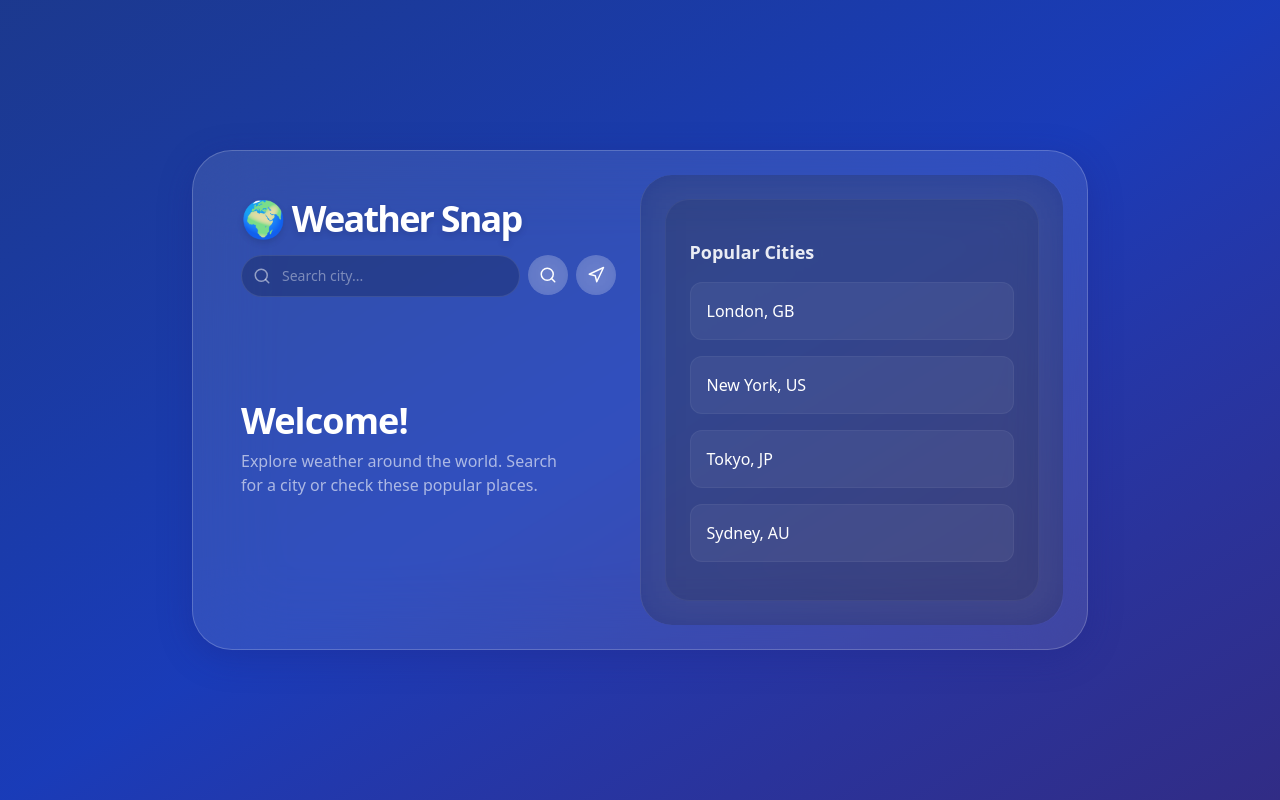
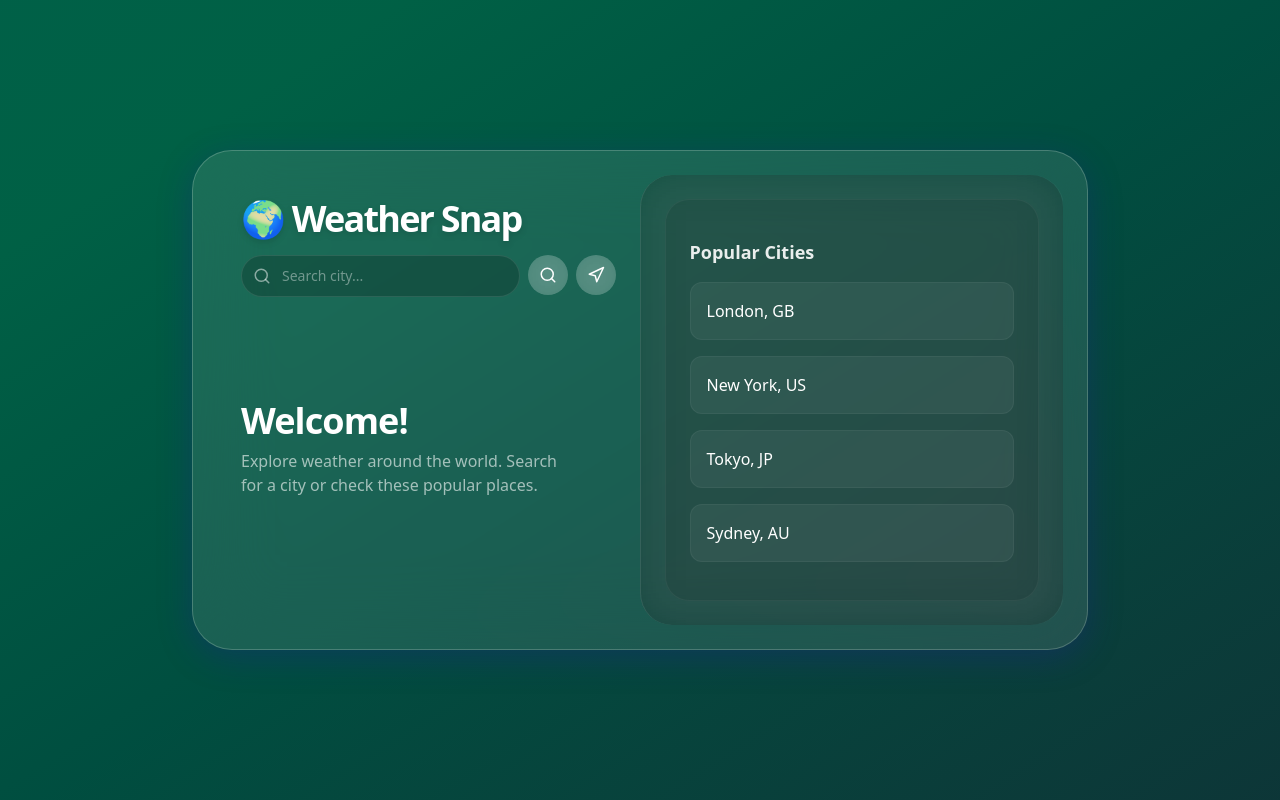
Before and after one commit to Apurba2509/Weather-Snap, a React (Vite) app: page / in a window 1280 px wide. Built offline with nearby package versions, Linux system fonts and the light colour scheme.

Commit message:
feat: Create initial weather application with search, geolocation, dynamic backgrounds, and global styling.

```diff
--- a/src/App.jsx
+++ b/src/App.jsx
@@ -11,11 +11,14 @@ export default function App() {
   const [forecast, setForecast] = useState(null);
   const [error, setError] = useState('');
   const [loading, setLoading] = useState(false);
-  const [bgGradient, setBgGradient] = useState('from-blue-900 via-blue-800 to-indigo-900');
+  const [bgGradient, setBgGradient] = useState('from-teal-800 via-emerald-800 to-slate-900');
 
   // Dynamic Background based on weather
   useEffect(() => {
-    if (!weather) return;
+    if (!weather) {
+      setBgGradient('from-teal-800 via-emerald-800 to-slate-900');
+      return;
+    }
     const main = weather.weather[0].main;
     const isNight = weather.weather[0].icon.includes('n');
 
@@ -33,6 +36,13 @@ export default function App() {
       setBgGradient('from-gray-700 via-gray-800 to-gray-900');
     }
   }, [weather]);
+
+  const resetToHome = () => {
+    setWeather(null);
+    setForecast(null);
+    setCity('');
+    setBgGradient('from-teal-800 via-emerald-800 to-slate-900');
+  };
 
   const fetchWeather = async (queryCity = city) => {
     if (!queryCity) return;
@@ -110,7 +120,9 @@ export default function App() {
   };
 
   return (
-    <div className={`min-h-screen transition-all duration-1000 ease-in-out bg-gradient-to-br ${bgGradient} flex items-center justify-center p-4 md:p-8 font-sans text-white overflow-y-auto`}>
+    <div
+      className={`min-h-screen transition-all duration-1000 ease-in-out bg-gradient-to-br ${bgGradient} ${!weather ? 'animate-gradient' : ''} flex items-center justify-center p-4 md:p-8 font-sans text-white overflow-y-auto`}
+    >
 
       {/* Glassmorphism Container */}
       <div className="relative w-full max-w-4xl bg-white/10 backdrop-blur-2xl border border-white/20 shadow-[0_8px_32px_0_rgba(31,38,135,0.37)] rounded-[2.5rem] p-4 md:p-6 flex flex-col md:flex-row md:min-h-[500px]">
@@ -121,7 +133,7 @@ export default function App() {
           {/* Header / Search */}
           <header className="flex flex-col gap-4">
             <div className="flex items-center gap-3">
-              <span className="text-2xl md:text-4xl font-extrabold tracking-tighter drop-shadow-md whitespace-nowrap">🌍 Weather Snap</span>
+              <span onClick={resetToHome} className="text-2xl md:text-4xl font-bold tracking-tighter drop-shadow-md whitespace-nowrap cursor-pointer hover:opacity-80 transition-opacity">🌍 Weather Snap</span>
             </div>
 
             <div className="flex gap-2">
@@ -275,7 +287,7 @@ function HighlightCard({ icon: Icon, title, value }) {
       </div>
       <div className="min-w-0 flex-1">
         <p className="text-[10px] text-white/50 uppercase tracking-wider truncate">{title}</p>
-        <p className="text-sm md:text-base font-semibold leading-tight break-words">{value}</p>
+        <p className="text-sm md:text-base font-medium leading-tight break-words">{value}</p>
       </div>
     </div>
   )
--- a/src/index.css
+++ b/src/index.css
@@ -6,6 +6,25 @@
 }
 
 body {
-    background: #0f172a;
-    overflow-x: hidden;
+  background: #0f172a;
+  overflow-x: hidden;
 }
+
+@keyframes gradient-animation {
+  0% {
+    background-position: 0% 50%;
+  }
+
+  50% {
+    background-position: 100% 50%;
+  }
+
+  100% {
+    background-position: 0% 50%;
+  }
+}
+
+.animate-gradient {
+  background-size: 300% 300%;
+  animation: gradient-animation 20s ease infinite;
+}
```
